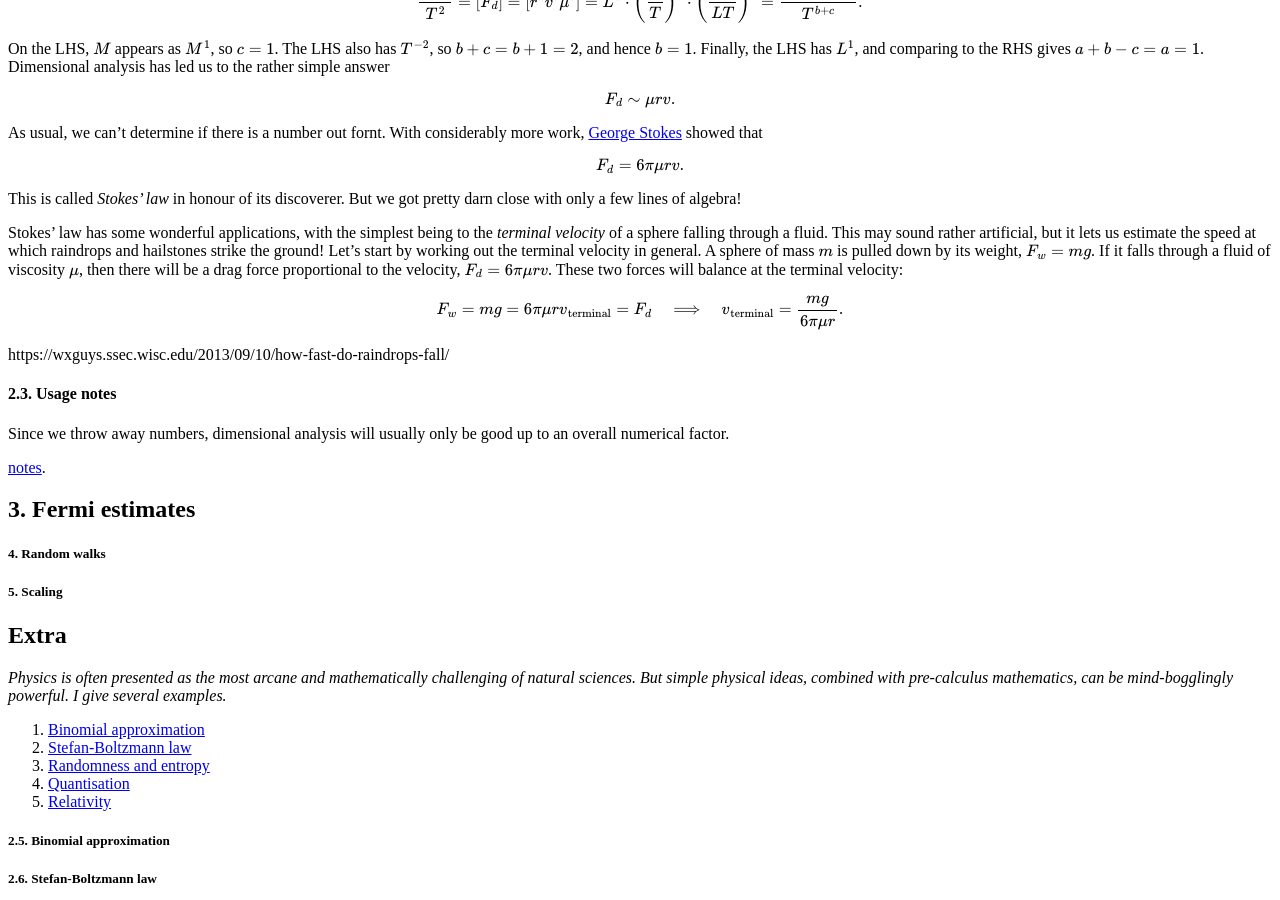
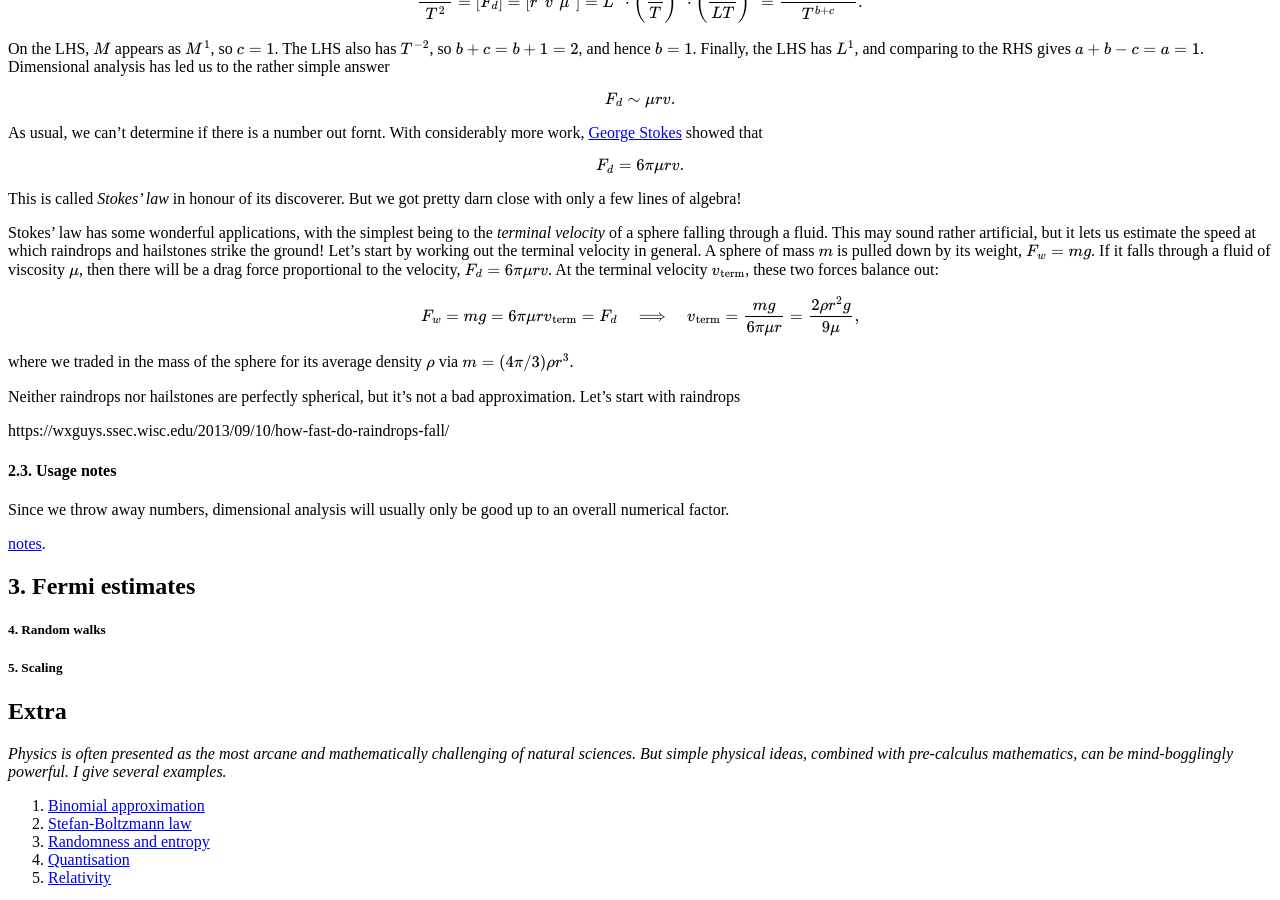
Before and after one commit to hapax/hapax.github.io, a Jekyll site: the page built from assets/simple-physics.md, in a window 1280 px wide and 900 px high, scrolled down 3073 px. Built offline with Jekyll 4.4.1, drawn with Linux system fonts in a browser that asks for light colours; our own code applies the rules of GitHub Pages for plain Markdown files; formulas are drawn with MathJax 3; a script that is not in the unit is left out.

Commit message:
Update simple-physics.md

```diff
--- a/assets/simple-physics.md
+++ b/assets/simple-physics.md
@@ -300,12 +300,20 @@ Let's start by working out the terminal velocity in general.
 A sphere of mass $m$ is pulled down by its weight, $F_w = mg$.
 If it falls through a fluid of viscosity $\mu$, then there will be a
 drag force proportional to the velocity, $F_d = 6\pi \mu r v$.
-These two forces will balance at the terminal velocity:
+At the terminal velocity $ v_{\text{term}}$, these two forces
+balance out:
 
 $$
-F_w = mg = 6\pi \mu r v_{\text{terminal}} = F_d \quad \Longrightarrow
-\quad v_{\text{terminal}} = \frac{mg}{6\pi \mu r}.
+F_w = mg = 6\pi \mu r v_{\text{term}} = F_d \quad \Longrightarrow
+\quad v_{\text{term}} = \frac{mg}{6\pi \mu r} = \frac{2\rho r^2 g}{9\mu},
 $$
+
+where we traded in the mass of the sphere for its average density
+$\rho$ via $m = (4\pi/3)\rho r^3$.
+
+Neither raindrops nor hailstones are perfectly spherical, but it's not a bad
+approximation.
+Let's start with raindrops
 
 https://wxguys.ssec.wisc.edu/2013/09/10/how-fast-do-raindrops-fall/
 
```
